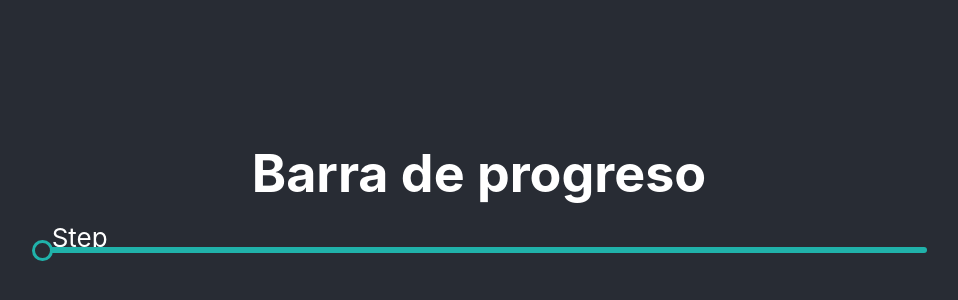
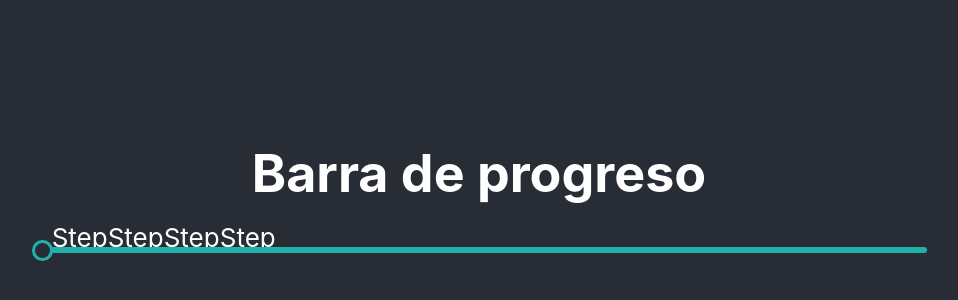
Before and after one commit to leotangram/saving-pig, a React (Create React App) app: page / in a window 1280 px wide. Shown: the part 216-516 px from the top of the page, without its empty margins (161-1119 px from the left). Built offline with nearby package versions, Linux system fonts and the light colour scheme.

Commit message:
Add steps

```diff
--- a/src/components/progress-bar/ProgressBar.js
+++ b/src/components/progress-bar/ProgressBar.js
@@ -1,14 +1,50 @@
 import React from 'react'
 import './ProgressBar.scss'
+import PigIcon from '../../assets/icons/PigIcon'
+import MapIconDisabled from '../../assets/icons/MapIconDisabled'
+import MapIconEnabled from '../../assets/icons/MapIconEnabled'
+import SandIconDisabled from '../../assets/icons/SandIconDisabled'
+import SandIconEnabled from '../../assets/icons/SandIconEnabled'
+import GreatestTreasureIconDisabled from '../../assets/icons/GreatestTreasureIconDisabled'
+import GreatestTreasureIconEnabled from '../../assets/icons/GreatestTreasureIconEnabled'
 import Step from '../step/Step'
 
 const ProgressBar = () => {
+  const steps = [
+    {
+      id: 'pig',
+      step: <PigIcon size={35} />,
+      value: 0
+    },
+    {
+      id: 'firstStep',
+      step: '' ? <MapIconDisabled size={35} /> : <MapIconEnabled size={35} />,
+      value: 25
+    },
+    {
+      id: 'secondStep',
+      step: '' ? <SandIconDisabled size={35} /> : <SandIconEnabled size={35} />,
+      value: 50
+    },
+    {
+      id: 'thirdStep',
+      step: '' ? (
+        <GreatestTreasureIconDisabled size={35} />
+      ) : (
+        <GreatestTreasureIconEnabled size={35} />
+      ),
+      value: 75
+    }
+  ]
+
   return (
     <div className="progress-bar">
       <div className="progress-bar__circle" />
       <div className="progress-bar__bar-section">
         <div className="progress-bar__bar-section__bar" />
-        <Step />
+        {steps.map(step => (
+          <Step key={step.id} {...step} />
+        ))}
       </div>
     </div>
   )
```
